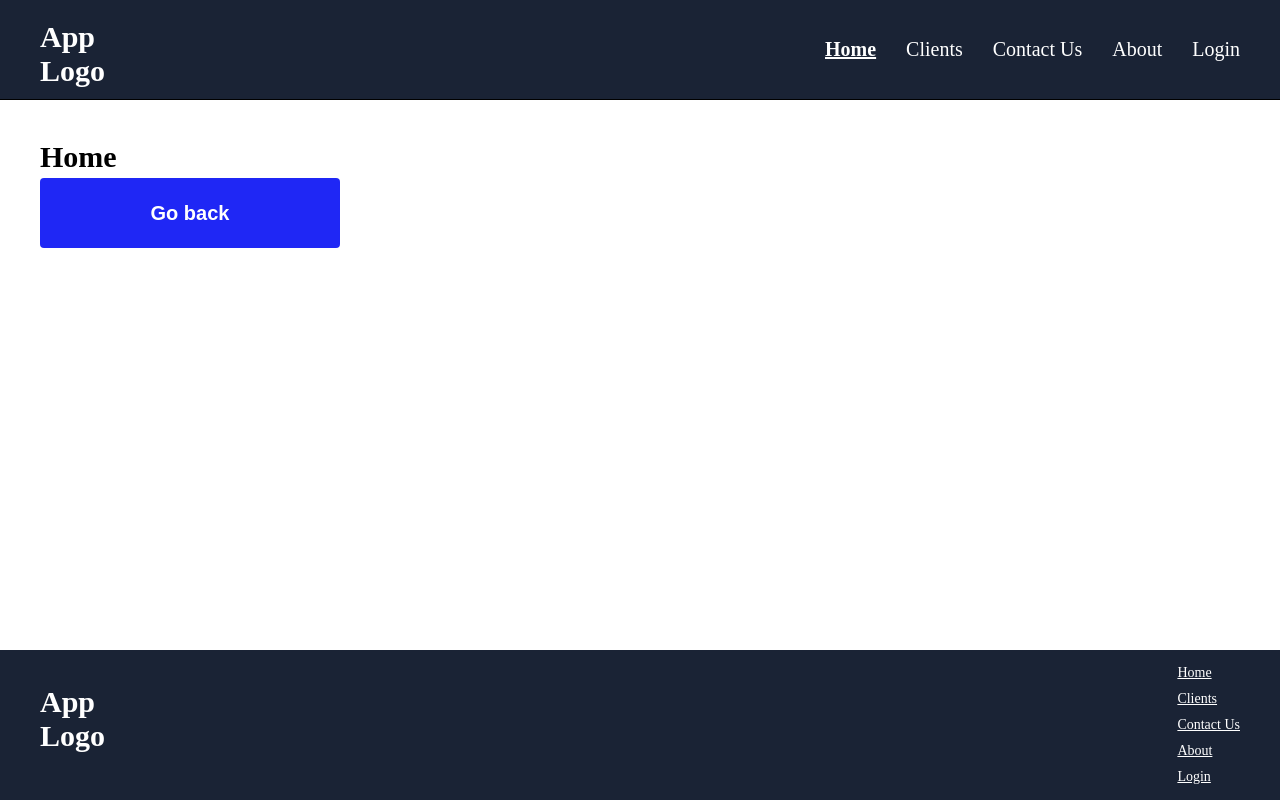
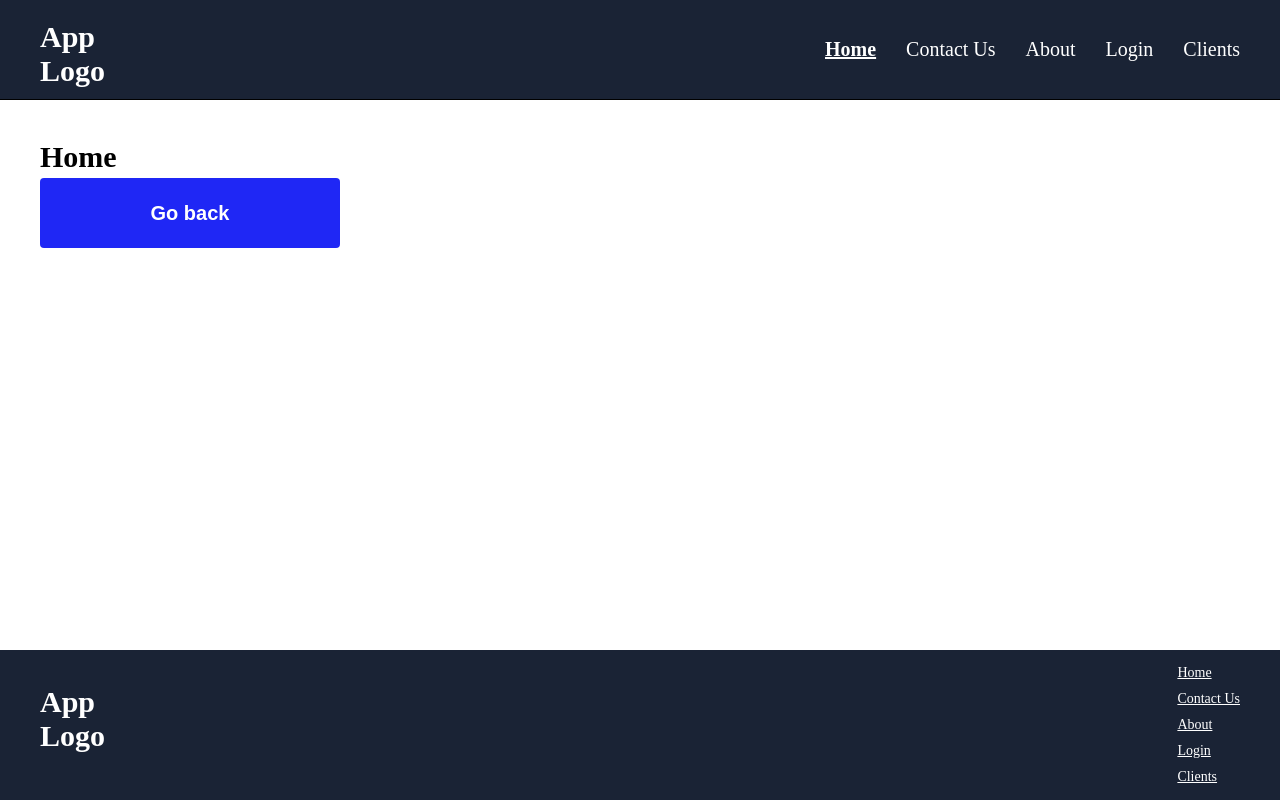
Before and after one commit to AndreyHein/react-typescript-cohort42-1, a React (Create React App) app: page / in a window 1280 px wide. Built offline with nearby package versions, Linux system fonts and the light colour scheme.

Commit message:
homework12.1

```diff
--- a/src/App.tsx
+++ b/src/App.tsx
@@ -39,12 +39,22 @@ function App() {
         <Routes>
           <Route path={APP_ROUTES.HOME} element={<Home />} />
           <Route path={APP_ROUTES.CLIENTS} element={<Clients />} />
-          <Route path={APP_ROUTES.CLIENTS + "/techcorp"} element={<Techcorp />} />
-        <Route path={APP_ROUTES.CLIENTS + "/greenenergy"} element={<Greenenergy />} />
-        <Route path={APP_ROUTES.CLIENTS + "/healthplus"} element={<Healthplus />} />
+          <Route
+            path={APP_ROUTES.CLIENTS + "/techcorp"}
+            element={<Techcorp />}
+          />
+          <Route
+            path={APP_ROUTES.CLIENTS + "/greenenergy"}
+            element={<Greenenergy />}
+          />
+          <Route
+            path={APP_ROUTES.CLIENTS + "/healthplus"}
+            element={<Healthplus />}
+          />
           <Route path={APP_ROUTES.ABOUT} element={<About />} />
           <Route path={APP_ROUTES.CONTACT_US} element={<ContactUsPage />} />
           <Route path={APP_ROUTES.LOGIN} element={<Login />} />
+          <Route path="*" element="Page Is Not Found"/>
         </Routes>
       </Layout>
       {/* LESSONS */}
--- a/src/components/Lauout/Lauout.tsx
+++ b/src/components/Lauout/Lauout.tsx
@@ -1,5 +1,6 @@
 import { useNavigate } from "react-router-dom";
 import { APP_ROUTES } from "constants/routes";
+import { v4 } from "uuid";
 
 import { LayoutProps } from "./types";
 
@@ -20,70 +21,52 @@ function Layout({ children }: LayoutProps) {
   const navigate = useNavigate();
 
   const goToHomePage = () => {
-    navigate("/")
-  }
+    navigate("/");
+  };
+
+  const appLinks = {
+    [APP_ROUTES.HOME]: "Home",
+    [APP_ROUTES.CONTACT_US]: "Contact Us",
+    [APP_ROUTES.ABOUT]: "About",
+    [APP_ROUTES.LOGIN]: "Login",
+    [APP_ROUTES.CLIENTS]: "Clients",
+  };
+
+  // console.log(Object.keys(appLinks));
+  // console.log(Object.values(appLinks));
+
+  const headerLinks = Object.keys(appLinks).map((link: string) => {
+    return (
+      <HeaderLink
+        key={v4()}
+        style={({ isActive }) => ({
+          fontWeight: isActive ? "bold" : "normal",
+          textDecoration: isActive ? "underline" : "none",
+        })}
+        to={link}
+      >
+        {appLinks[link as keyof typeof appLinks]}
+      </HeaderLink>
+    );
+  });
+
+  const footerLinks = Object.keys(appLinks).map((link: string) => {
+    return (
+      <FooterLink key={v4()} to={link}>
+        {appLinks[link as keyof typeof appLinks]}
+      </FooterLink>
+    );
+  });
   return (
     <LayoutWrapper>
       <AppHeader>
         <HeaderLogo onClick={goToHomePage}>App Logo</HeaderLogo>
-        <HeaderNav>
-          <HeaderLink
-            style={({ isActive }) => ({
-              fontWeight: isActive ? "bold" : "normal",
-              textDecoration: isActive ? "underline" : "none",
-            })}
-            to={APP_ROUTES.HOME}
-          >
-            Home
-          </HeaderLink>
-          <HeaderLink
-            style={({ isActive }) => ({
-              fontWeight: isActive ? "bold" : "normal",
-              textDecoration: isActive ? "underline" : "none",
-            })}
-            to={APP_ROUTES.CLIENTS}
-          >
-            Clients
-          </HeaderLink>
-          <HeaderLink
-            style={({ isActive }) => ({
-              fontWeight: isActive ? "bold" : "normal",
-              textDecoration: isActive ? "underline" : "none",
-            })}
-            to={APP_ROUTES.CONTACT_US}
-          >
-            Contact Us
-          </HeaderLink>
-          <HeaderLink
-            style={({ isActive }) => ({
-              fontWeight: isActive ? "bold" : "normal",
-              textDecoration: isActive ? "underline" : "none",
-            })}
-            to={APP_ROUTES.ABOUT}
-          >
-            About
-          </HeaderLink>
-          <HeaderLink
-            style={({ isActive }) => ({
-              fontWeight: isActive ? "bold" : "normal",
-              textDecoration: isActive ? "underline" : "none",
-            })}
-            to={APP_ROUTES.LOGIN}
-          >
-            Login
-          </HeaderLink>
-        </HeaderNav>
+        <HeaderNav>{headerLinks}</HeaderNav>
       </AppHeader>
       <AppMain>{children}</AppMain>
       <AppFooter>
         <FooterLogo onClick={goToHomePage}>App Logo</FooterLogo>
-        <FooterNav>
-          <FooterLink to={APP_ROUTES.HOME}>Home</FooterLink>
-          <FooterLink to={APP_ROUTES.CLIENTS}>Clients</FooterLink>
-          <FooterLink to={APP_ROUTES.CONTACT_US}>Contact Us</FooterLink>
-          <FooterLink to={APP_ROUTES.ABOUT}>About</FooterLink>
-          <FooterLink to={APP_ROUTES.LOGIN}>Login</FooterLink>
-        </FooterNav>
+        <FooterNav>{footerLinks}</FooterNav>
       </AppFooter>
     </LayoutWrapper>
   );
--- /dev/null
+++ b/src/pages/UserApp/Clients/ClientsTemplate/types.ts
@@ -0,0 +1,5 @@
+import { ReactNode } from "react";
+
+export interface ClientsTemplateProps {
+  children: ReactNode;
+}
--- a/src/pages/UserApp/Clients/styles.ts
+++ b/src/pages/UserApp/Clients/styles.ts
@@ -1,5 +1,5 @@
 import styled from "@emotion/styled";
-import { NavLink } from "react-router-dom";
+import { Link } from "react-router-dom";
 
 export const CompanyNav = styled.nav`
   display: flex;
@@ -8,7 +8,7 @@ export const CompanyNav = styled.nav`
   height: 100%;
 `;
 
-export const CompanyLink = styled(NavLink)`
+export const CompanyLink = styled(Link)`
   color: black;
   font-size: 20px;
   text-decoration: none;
```
Also changed, not shown: src/pages/UserApp/Clients/ClientsTemplate/ClientsTemplate.tsx (added, +25 -0 lines), src/pages/UserApp/Clients/ClientsTemplate/styles.ts (added, +16 -0 lines).
